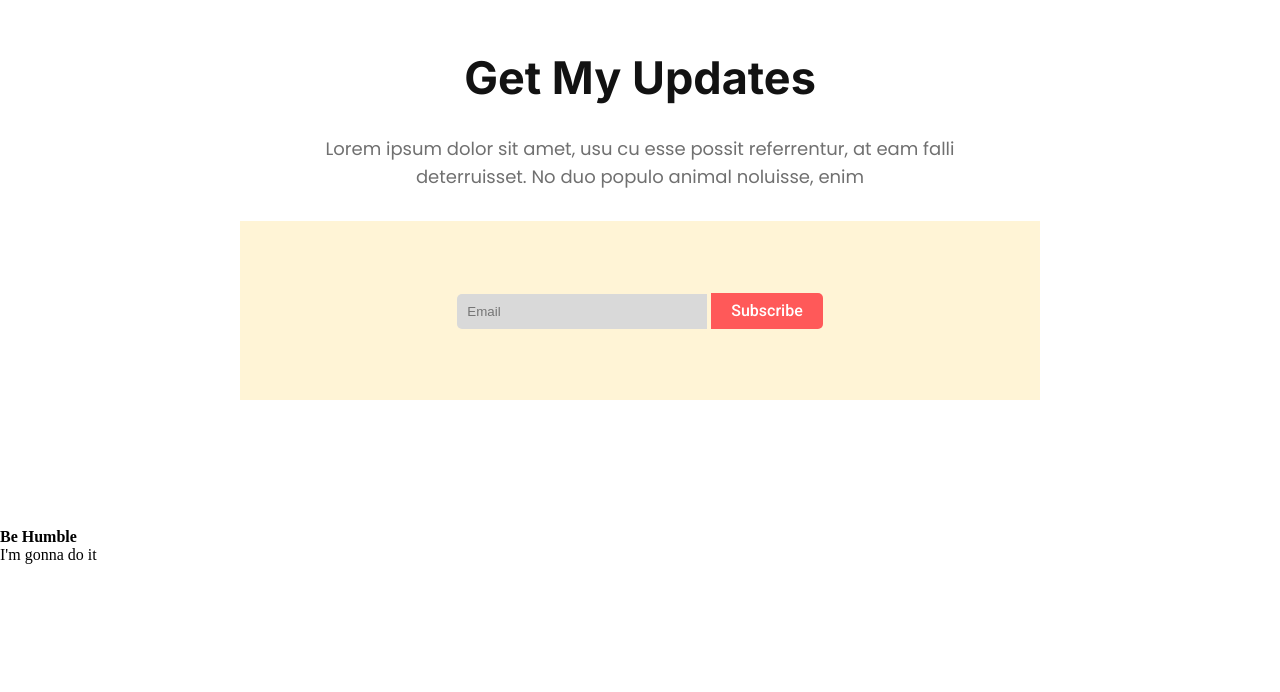
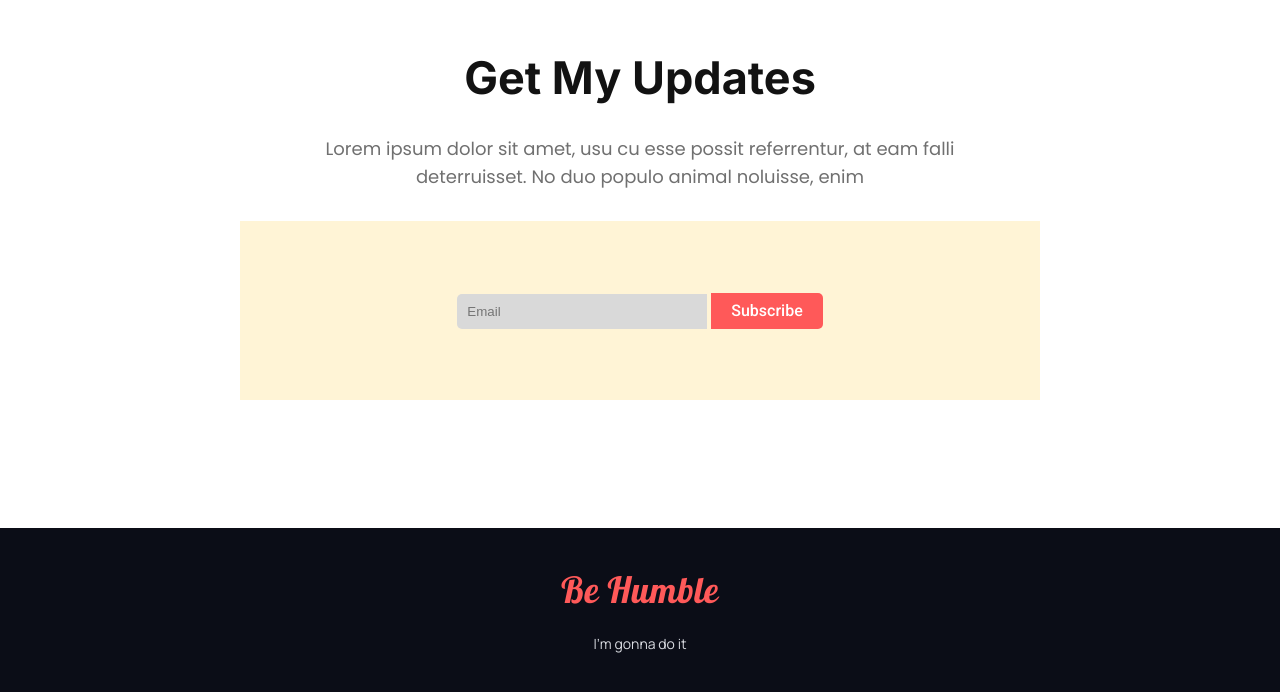
Before and after one commit to tasmia-rahman/donate-today, a plain HTML site: page index.html in a window 1280 px wide. Shown: the part 1954-2646 px from the top of the page. Before the commit the page ends 2518 px from the top, so only its background shows below. Drawn offline with Linux system fonts and the light colour scheme.

Commit message:
footer done

```diff
--- a/index.html
+++ b/index.html
@@ -84,8 +84,10 @@
         deterruisset. No duo populo animal noluisse, enim
       </p>
       <div id="form-area">
-        <input type="text" placeholder="Email" />
-        <a href="#" target="_blank">Subscribe</a>
+        <form>
+          <input type="text" placeholder="Email" />
+          <a href="#" target="_blank">Subscribe</a>
+        </form>
       </div>
     </section>
     <footer>
--- a/style.css
+++ b/style.css
@@ -185,3 +185,26 @@
   border-bottom-right-radius: 5px;
 }
 /* Get update part ends */
+
+/* Footer part */
+footer {
+  background: #0b0d17;
+  text-align: center;
+  padding: 40px 0;
+}
+footer h4 {
+  font-family: "Lobster";
+  font-weight: 400;
+  font-size: 36px;
+  line-height: 44px;
+  letter-spacing: 0.5px;
+  color: #ff5959;
+}
+footer p {
+  font-family: "Manrope";
+  font-weight: 400;
+  font-size: 14px;
+  line-height: 24px;
+  color: #d9dbe1;
+  margin-top: 20px;
+}
```
